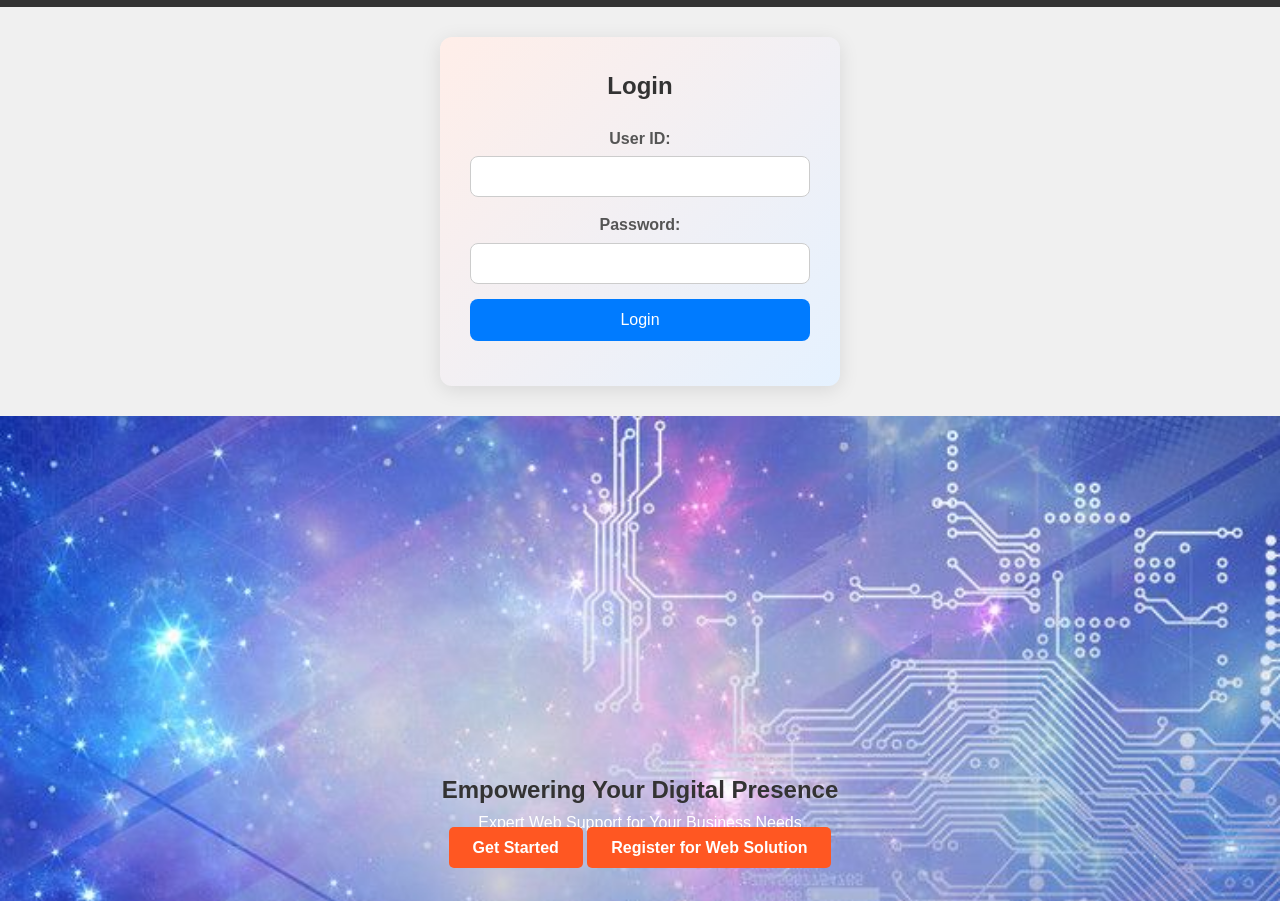
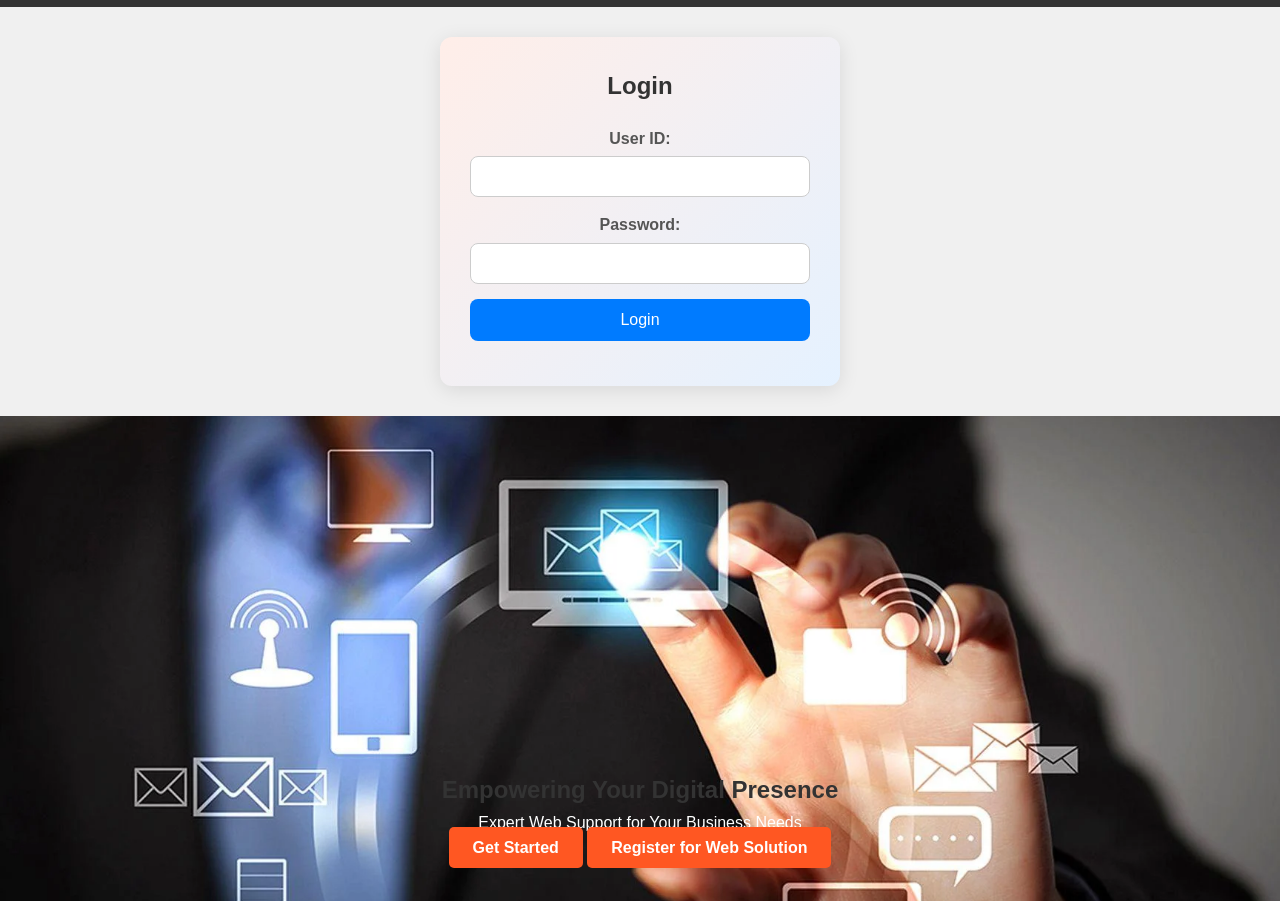
Before and after one commit to Anirban-Sarkar-code-it/WebotexNew, a plain HTML site: page index.html in a window 1280 px wide. Shown: the part 51-952 px from the top of the page. Drawn offline with Linux system fonts and the light colour scheme.

Commit message:
Update style.css

```diff
--- a/style.css
+++ b/style.css
@@ -43,7 +43,7 @@ nav a {
 
 /* Hero Section */
 #hero {
-    background: url('WEBO.jpg') no-repeat center center/cover;
+    background: url('FinalWeb.webp') no-repeat center center/cover;
     height: 100vh;
     display: flex;
     align-items: center;
```
